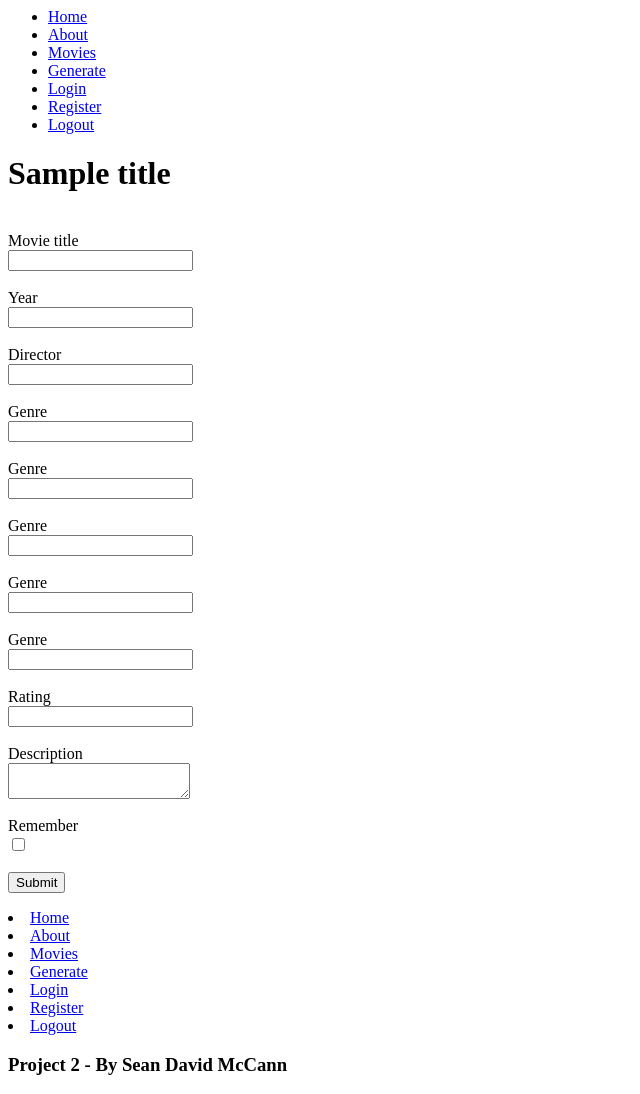
After one commit to SeanSnake93/Project_2, a Python web app: template Service_1/application/templates/movie_editing.html in a window 1280 px wide. The commit adds this page. Shown: the whole page, without its empty margins (0-640 px from the left). Run offline with Jinja, Linux system fonts and the light colour scheme; the template is opened without the code that fills it: most values are stand-ins (such as "Sample title", 1, 10 or a date in 2020); form fields are guessed from the names that the template uses.

Commit message:
uploaded 05-06-2020 @ 14:35

```diff
--- a/Service_1/application/templates/layout.html
+++ b/Service_1/application/templates/layout.html
@@ -13,6 +13,11 @@
 			<ul>
 				<li><a href="{{ url_for('home') }}">Home</a></li>
 				<li><a href="{{ url_for('about') }}">About</a></li>
+				<li><a href="{{ url_for('movies') }}">Movies</a></li>
+				<li><a href="{{ url_for('movies/randomise') }}">Generate</a></li>
+				<li><a href="{{ url_for('login') }}">Login</a></li>
+				<li><a href="{{ url_for('register') }}">Register</a></li>
+				<li><a href="{{ url_for('logout') }}">Logout</a></li>
 			</ul>
 		</div>
 
@@ -25,6 +30,11 @@
 		<div id="Footer" class="menu">
 			<li><a href="{{ url_for('home') }}">Home</a></li>
 			<li><a href="{{ url_for('about') }}">About</a></li>
+			<li><a href="{{ url_for('movies') }}">Movies</a></li>
+			<li><a href="{{ url_for('movies/randomise') }}">Generate</a></li>
+			<li><a href="{{ url_for('login') }}">Login</a></li>
+			<li><a href="{{ url_for('register') }}">Register</a></li>
+			<li><a href="{{ url_for('logout') }}">Logout</a></li>
 			<h3>Project 2 - <span>By Sean David McCann</span></h3>
 		</div>
 
--- /dev/null
+++ b/Service_1/application/templates/movie_editing.html
@@ -0,0 +1,125 @@
+{% extends "layout.html" %}
+
+{% block body_content %}
+<div class="UserRegisterForm">
+        <form method='POST' action="">
+                {{ form.hidden_tag() }} <!--This must be at the top of the form to enable hidden key-->
+                <div class="form-group">
+                    {{ form.movie_title.label }}</br>
+                    {{ form.movie_title }}
+                    {% if form.movie_title.errors %}
+                    <div class="error">
+                            {% for error in form.movie_title.errors %}
+                                    <span>{{ error }}</span>
+                            {% endfor %}
+                    </div>
+                    {% endif %}
+                </div></br>
+                <div class="form-group">
+                    {{ form.year.label }}</br>
+                    {{ form.year }}
+                    {% if form.year.errors %}
+                    <div class="error">
+                            {% for error in form.year.errors %}
+                                    <span>{{ error }}</span>
+                            {% endfor %}
+                    </div>
+                    {% endif %}
+                </div></br>
+                <div class="form-group">
+                    {{ form.director.label }}</br>
+                    {{ form.director }}
+                    {% if form.director.errors %}
+                    <div class="error">
+                            {% for error in form.director.errors %}
+                                    <span>{{ error }}</span>
+                            {% endfor %}
+                    </div>
+                    {% endif %}
+                </div></br>
+                <div class="form-group">
+                    {{ form.genre1.label }}</br>
+                    {{ form.genre1 }}
+                    {% if form.genre1.errors %}
+                    <div class="error">
+                            {% for error in form.genre1.errors %}
+                                    <span>{{ error }}</span>
+                            {% endfor %}
+                    </div>
+                    {% endif %}
+                </div></br>
+                <div class="form-group">
+                    {{ form.genre2.label }}</br>
+                    {{ form.genre2 }}
+                    {% if form.genre2.errors %}
+                    <div class="error">
+                            {% for error in form.genre2.errors %}
+                                    <span>{{ error }}</span>
+                            {% endfor %}
+                    </div>
+                    {% endif %}
+                </div></br>
+                <div class="form-group">
+                    {{ form.genre3.label }}</br>
+                    {{ form.genre3 }}
+                    {% if form.genre3.errors %}
+                    <div class="error">
+                            {% for error in form.genre3.errors %}
+                                    <span>{{ error }}</span>
+                            {% endfor %}
+                    </div>
+                    {% endif %}
+                </div></br>
+                <div class="form-group">
+                    {{ form.genre4.label }}</br>
+                    {{ form.genre4 }}
+                    {% if form.genre4.errors %}
+                    <div class="error">
+                            {% for error in form.genre4.errors %}
+                                    <span>{{ error }}</span>
+                            {% endfor %}
+                    </div>
+                    {% endif %}
+                </div></br>
+                <div class="form-group">
+                    {{ form.genre5.label }}</br>
+                    {{ form.genre5 }}
+                    {% if form.genre5.errors %}
+                    <div class="error">
+                            {% for error in form.genre5.errors %}
+                                    <span>{{ error }}</span>
+                            {% endfor %}
+                    </div>
+                    {% endif %}
+                </div></br>
+                <div class="form-group">
+                    {{ form.rating.label }}</br>
+                    {{ form.rating }}
+                    {% if form.rating.errors %}
+                    <div class="error">
+                            {% for error in form.rating.errors %}
+                                    <span>{{ error }}</span>
+                            {% endfor %}
+                    </div>
+                    {% endif %}
+                </div></br>
+                <div class="form-group">
+                        {{ form.description.label }}</br>
+                        {{ form.description }}
+                        {% if form.description.errors %}
+                        <div class="error">
+                                {% for error in form.description.errors %}
+                                        <span>{{ error }}</span>
+                                {% endfor %}
+                        </div>
+                        {% endif %}
+                    </div></br>
+                <div class="form-group">
+                    {{ form.remember.label }}</br>
+                    {{ form.remember }}
+                </div>
+                </br>
+                {{ form.submit }}
+        </form>
+</div>
+{% endblock %}
```
Also changed, not shown: Service_1/application/routes.py (+8 -8 lines), Service_1/application/templates/home.html (+1 -10 lines), Service_1/application/templates/movie_gen.html (added, +14 -0 lines), Service_2/application/routes.py (+7 -7 lines), Service_1/application/templates/movies.html (added).
